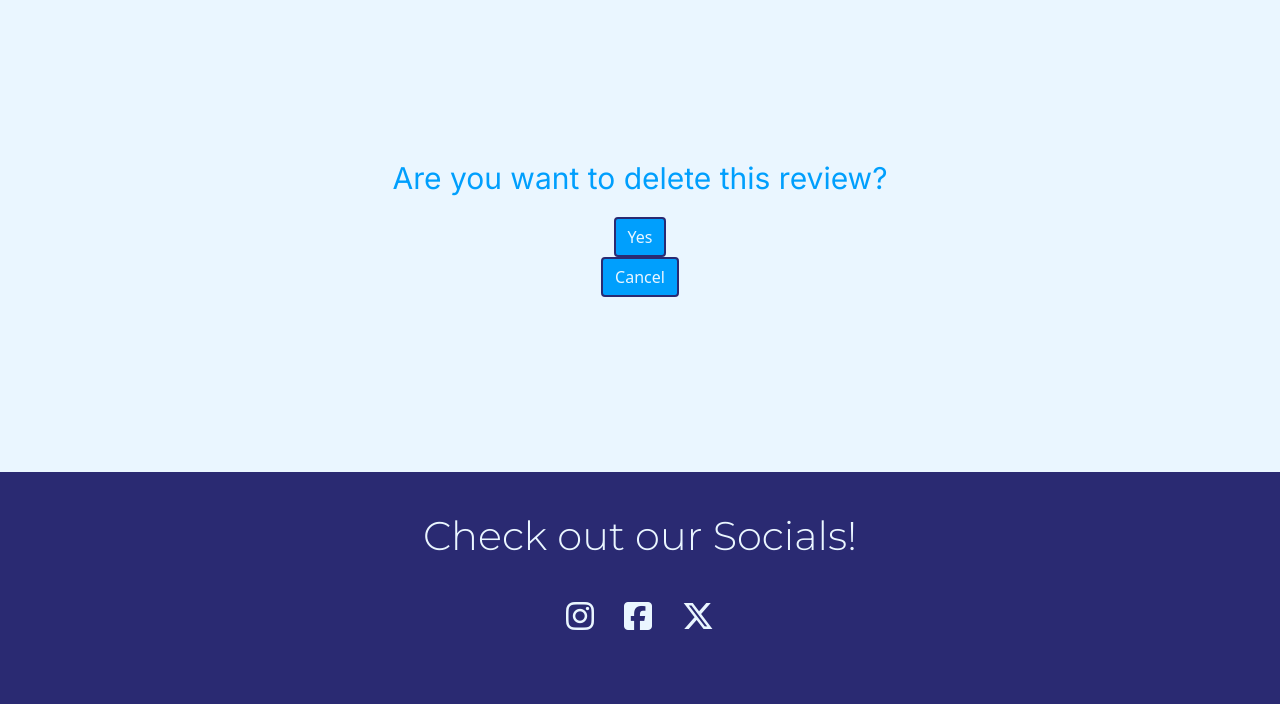
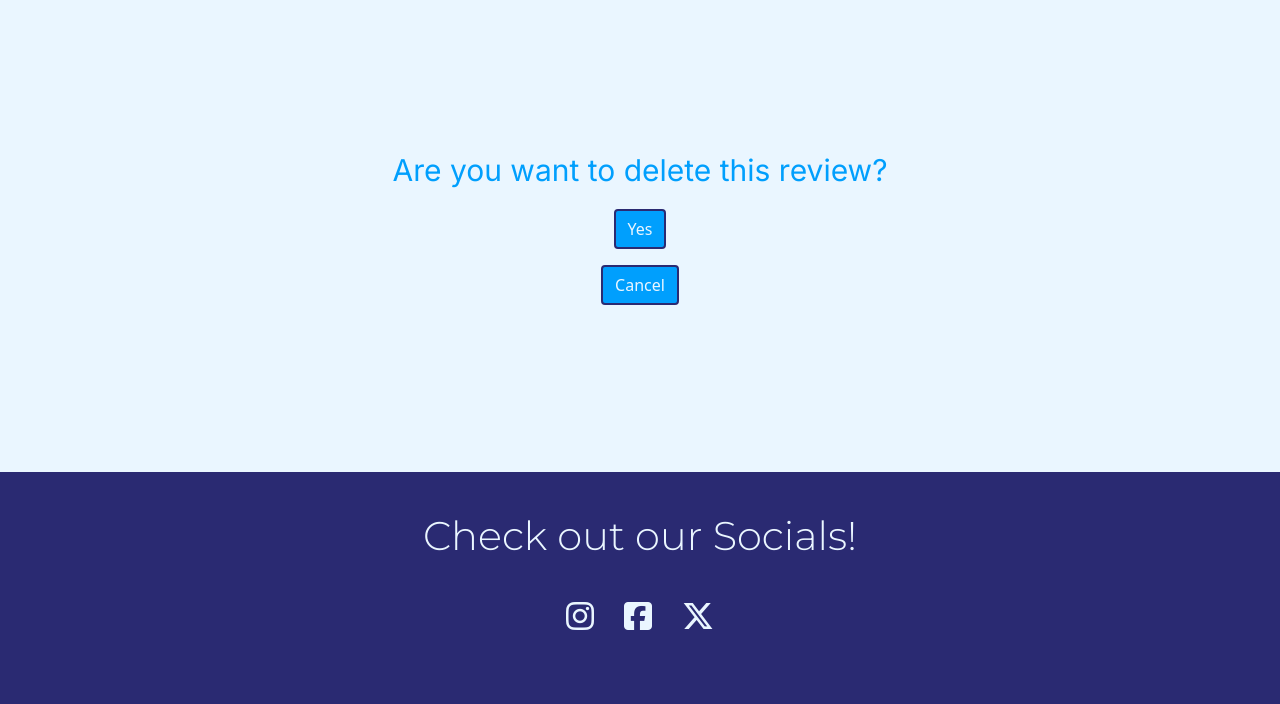
Before and after one commit to Blumbloe/Emporio, a Django app: template review/templates/review/delete_review.html in a window 1280 px wide. Shown: the part 96-800 px from the top of the page. Run offline with Django 4.2, Linux system fonts and the light colour scheme; the template is opened without the code that fills it, so the values that code supplies are empty; some libraries are stand-ins or nearby versions.

Commit message:
Install whitenoise and give margin to delete review button

```diff
--- a/emporio_project/settings.py
+++ b/emporio_project/settings.py
@@ -43,6 +43,7 @@ INSTALLED_APPS = [
 
 MIDDLEWARE = [
     'django.middleware.security.SecurityMiddleware',
+    "whitenoise.middleware.WhiteNoiseMiddleware"
     'django.contrib.sessions.middleware.SessionMiddleware',
     'django.middleware.common.CommonMiddleware',
     'django.middleware.csrf.CsrfViewMiddleware',
--- a/review/templates/review/delete_review.html
+++ b/review/templates/review/delete_review.html
@@ -11,6 +11,6 @@
     {% csrf_token %}
     <p> Are you want to delete this review? </p>
     <button type="submit" class="btn custom-button-outline d-block mx-auto Reserve-buttons"> Yes </button>
-    <button type="button" class="btn custom-button-outline d-block mx-auto Reserve-buttons" onclick="location.href='/'"> Cancel  </button>
+    <button type="button" class="btn custom-button-outline d-block mx-auto Reserve-buttons mt-3" onclick="location.href='/'"> Cancel  </button>
 </form>
 {% endblock %}
```
